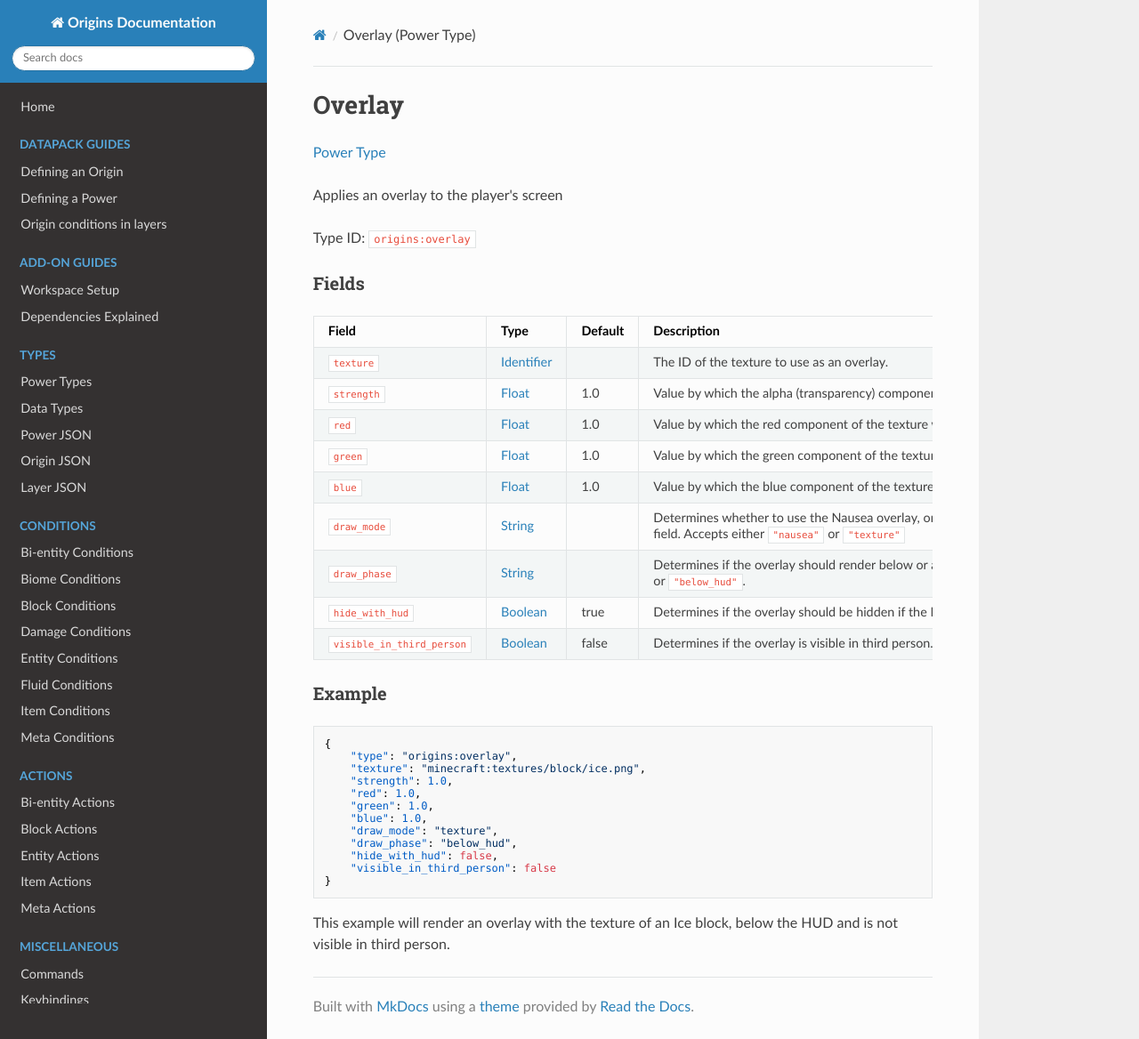
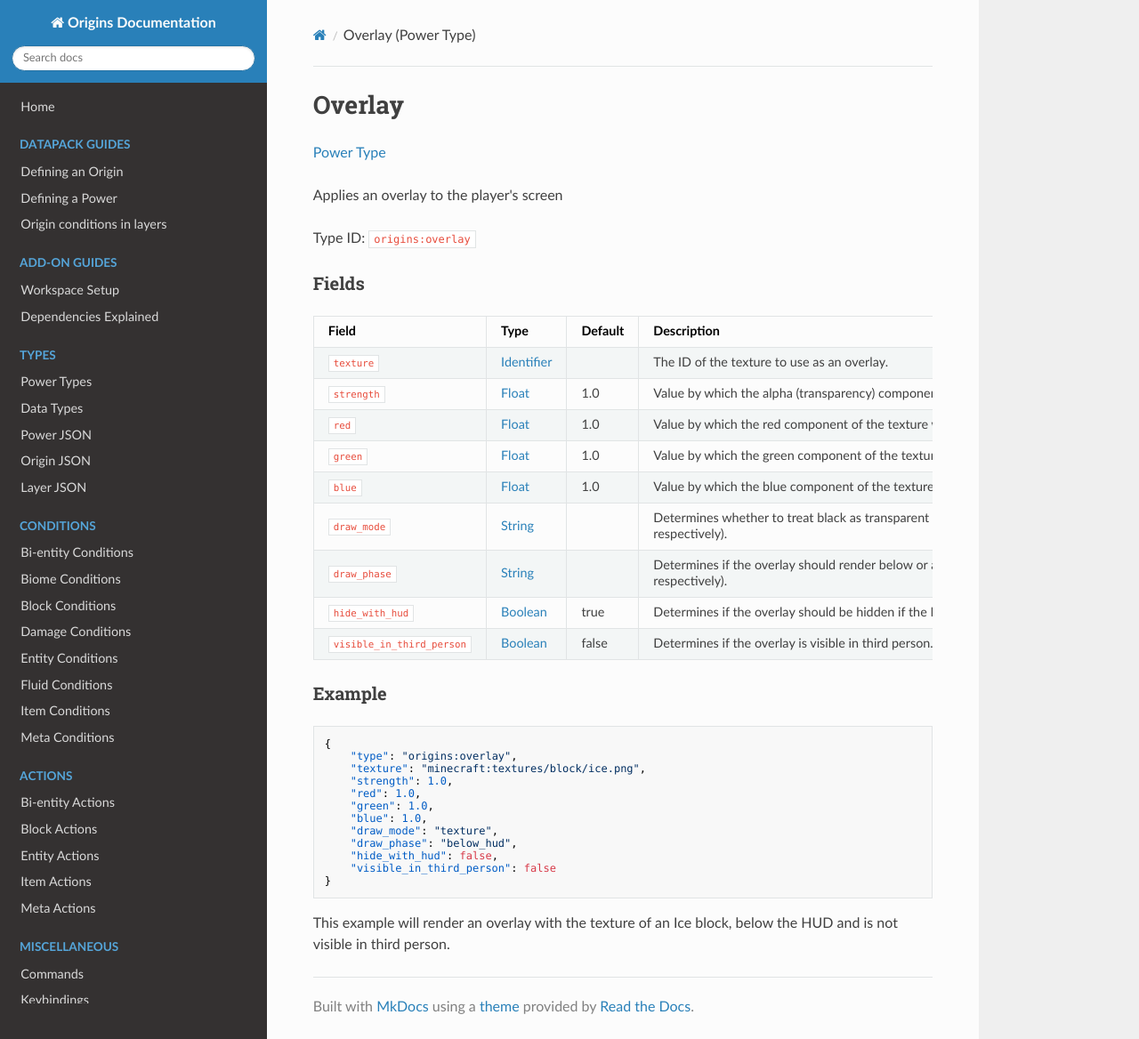
Before and after one commit to apace100/origins-docs, an MkDocs documentation site: the page built from docs/power_types/overlay.md, in a window 1280 px wide and 1168 px high. Shown: the whole window at 89% size. Built offline with MkDocs 1.6.1, drawn with Linux system fonts in a browser that asks for light colours; nearby versions of some CDN libraries.

Commit message:
Tweaked `overlay.md` Changed the description of the 'draw_mode' field

```diff
--- a/docs/power_types/overlay.md
+++ b/docs/power_types/overlay.md
@@ -19,8 +19,8 @@ Field | Type | Default | Description
 `red` | [Float](../data_types/float.md) | 1.0 | Value by which the red component of the texture will be multiplied. Range: 0.0 to 1.0.
 `green` | [Float](../data_types/float.md) | 1.0 | Value by which the green component of the texture will be multiplied. Range: 0.0 to 1.0.
 `blue` | [Float](../data_types/float.md) | 1.0 | Value by which the blue component of the texture will be multiplied. Range: 0.0 to 1.0.
-`draw_mode` | [String](../data_types/string.md) | | Determines whether to use the Nausea overlay, or a custom texture defined by the `texture` field. Accepts either `"nausea"` or `"texture"`
-`draw_phase` | [String](../data_types/string.md) | | Determines if the overlay should render below or above the HUD. Accepts either `"above_hud"` or `"below_hud"`.
+`draw_mode` | [String](../data_types/string.md) | | Determines whether to treat black as transparent or draw the texture as is (`"nausea"` or `"texture"` respectively).
+`draw_phase` | [String](../data_types/string.md) | | Determines if the overlay should render below or above the HUD (`"below_hud"` or `"above_hud"` respectively).
 `hide_with_hud` | [Boolean](../data_types/boolean.md) | true | Determines if the overlay should be hidden if the HUD elements are hidden (with F1).
 `visible_in_third_person` | [Boolean](../data_types/boolean.md) | false | Determines if the overlay is visible in third person.
 
```
